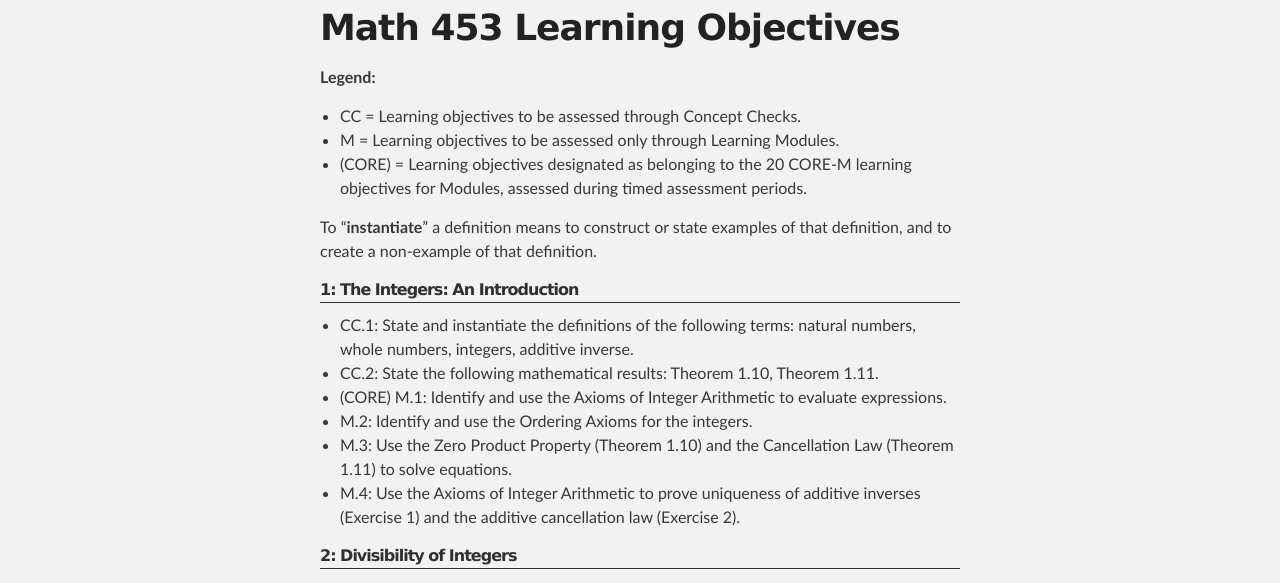
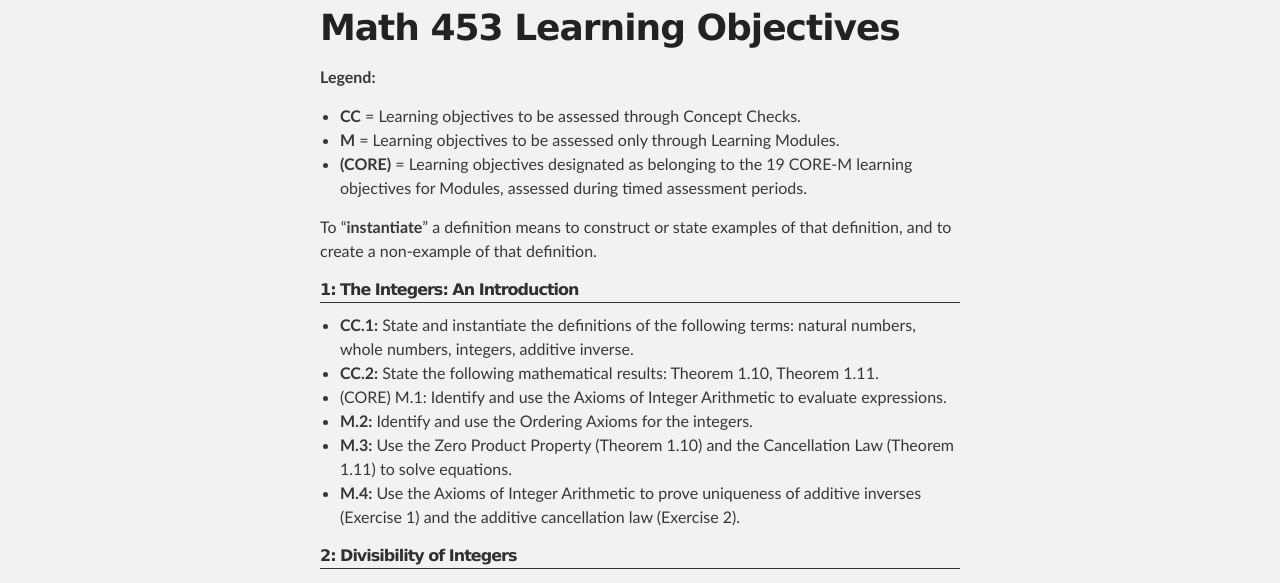
Before and after one commit to sergeballif/NSC-Math-453, a Jekyll site: the page built from LearningObjectives.md, in a window 1280 px wide and 900 px high. Shown: the part 256-839 px from the top of the window. Built offline with Jekyll 4.4.1, drawn with Linux system fonts in a browser that asks for light colours; formulas are drawn with MathJax 3.

Commit message:
Update LearningObjectives.md

```diff
--- a/LearningObjectives.md
+++ b/LearningObjectives.md
@@ -6,20 +6,20 @@ title: Math 453 Learning Objectives
 
 __Legend:__
 
-+ CC = Learning objectives to be assessed through Concept Checks.
-+ M = Learning objectives to be assessed only through Learning Modules.
-+ (CORE) = Learning objectives designated as belonging to the 20 CORE-M learning objectives for Modules, assessed during timed assessment periods.
++ __CC__ = Learning objectives to be assessed through Concept Checks.
++ __M__ = Learning objectives to be assessed only through Learning Modules.
++ __(CORE)__ = Learning objectives designated as belonging to the 19 CORE-M learning objectives for Modules, assessed during timed assessment periods.
 
 To "__instantiate__" a definition means to construct or state examples of that definition, and to create a non-example of that definition.
 
 ## 1: The Integers: An Introduction
 
-+ CC.1: State and instantiate the definitions of the following terms: natural numbers, whole numbers, integers, additive inverse.
-+ CC.2: State the following mathematical results: Theorem 1.10, Theorem 1.11.
++ __CC.1:__ State and instantiate the definitions of the following terms: natural numbers, whole numbers, integers, additive inverse.
++ __CC.2:__ State the following mathematical results: Theorem 1.10, Theorem 1.11.
 + (CORE) M.1: Identify and use the Axioms of Integer Arithmetic to evaluate expressions.
-+ M.2: Identify and use the Ordering Axioms for the integers.
-+ M.3: Use the Zero Product Property (Theorem 1.10) and the Cancellation Law (Theorem 1.11) to solve equations.
-+ M.4: Use the Axioms of Integer Arithmetic to prove uniqueness of additive inverses (Exercise 1) and the additive cancellation law (Exercise 2).
++ __M.2:__ Identify and use the Ordering Axioms for the integers.
++ __M.3:__ Use the Zero Product Property (Theorem 1.10) and the Cancellation Law (Theorem 1.11) to solve equations.
++ __M.4:__ Use the Axioms of Integer Arithmetic to prove uniqueness of additive inverses (Exercise 1) and the additive cancellation law (Exercise 2).
 
 ## 2: Divisibility of Integers
 
```
